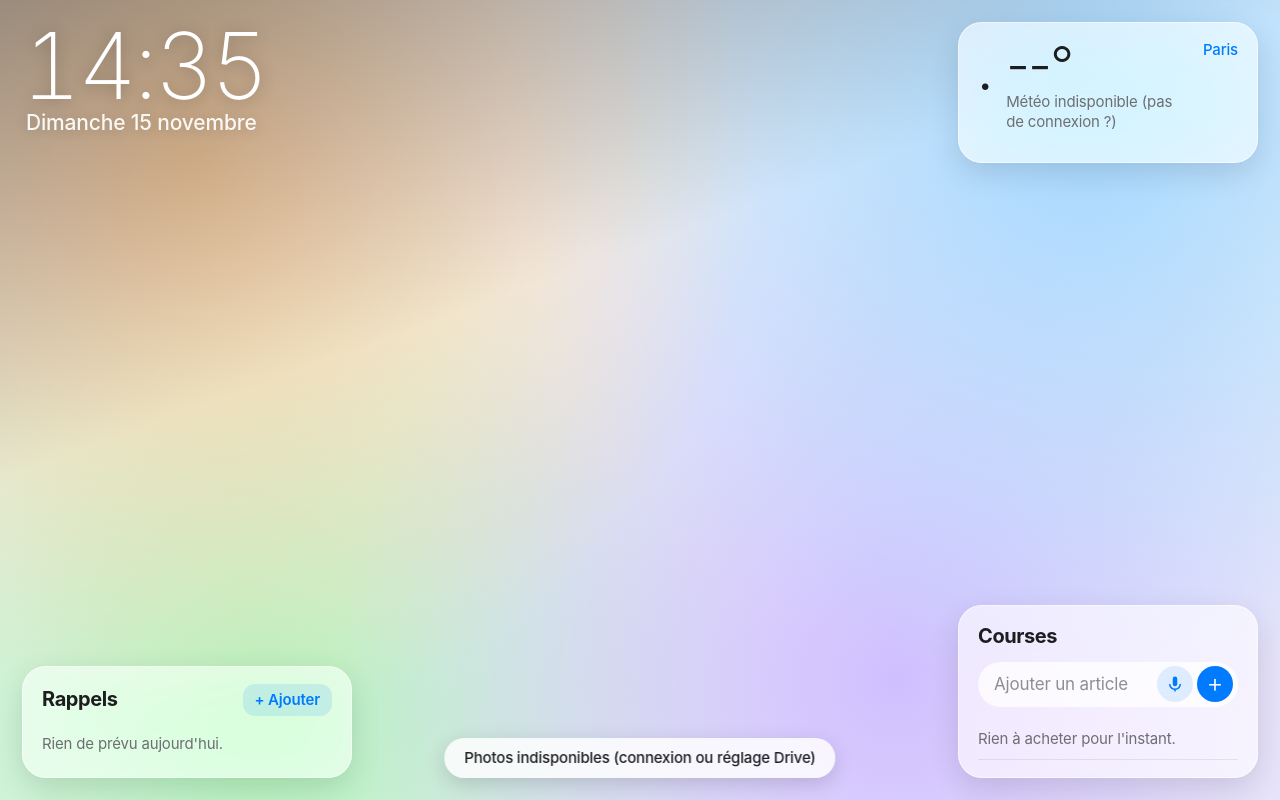
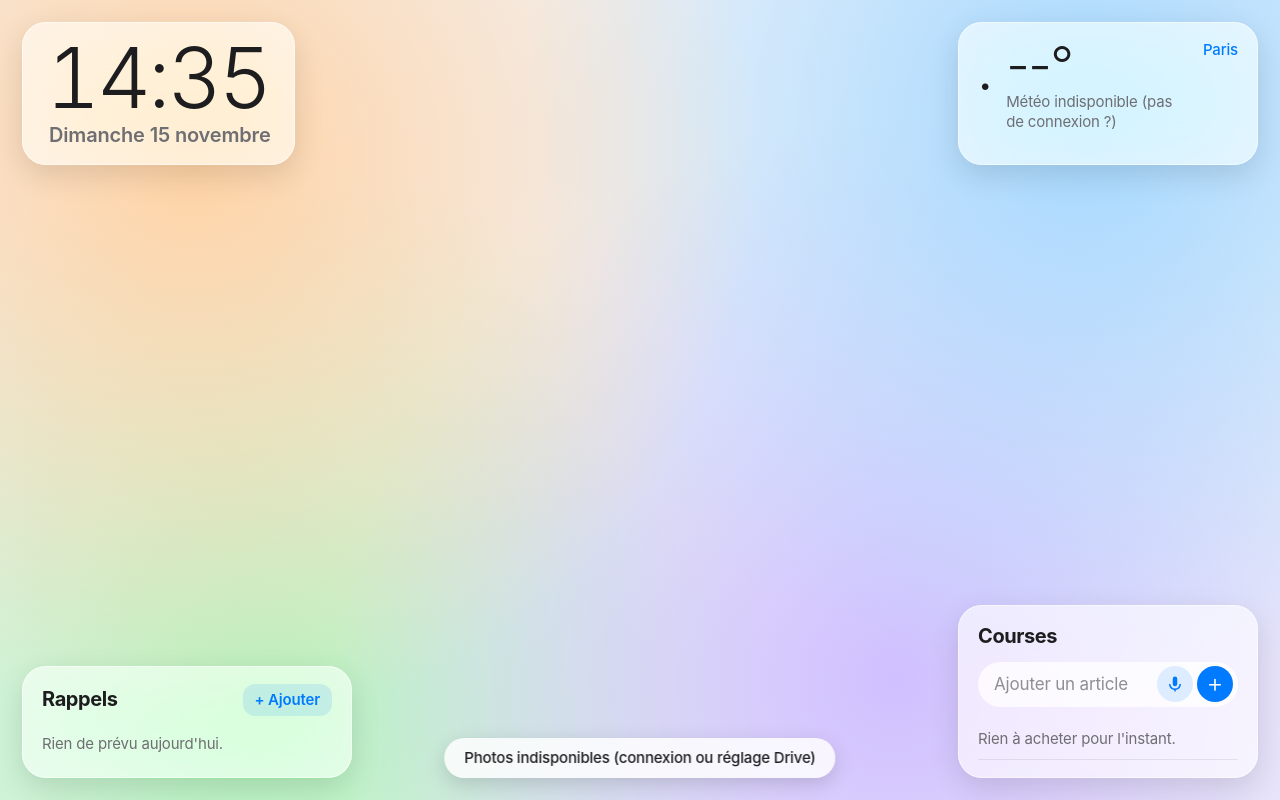
Before and after one commit to William-ia/IPAD, a plain HTML site: page index.html in a window 1280 px wide. Drawn offline with Linux system fonts and the light colour scheme; no server answers.

Commit message:
Add files via upload

```diff
--- a/index.html
+++ b/index.html
@@ -43,8 +43,6 @@ button { cursor: pointer; }
 .bg img.on { opacity: 1; -webkit-animation: drift 14s ease-out both; animation: drift 14s ease-out both; }
 @-webkit-keyframes drift { from { -webkit-transform: scale(1.08); } to { -webkit-transform: scale(1); } }
 @keyframes drift { from { transform: scale(1.08); } to { transform: scale(1); } }
-/* léger voile en haut à gauche pour que l'heure reste lisible sur n'importe quelle photo */
-.bg::after { content: ""; position: absolute; inset: 0; background: linear-gradient(160deg, rgba(0,0,0,.38) 0, rgba(0,0,0,0) 38%); }
 
 /* ---------- Grille ---------- */
 .app {
@@ -79,9 +77,10 @@ button { cursor: pointer; }
 .hint { color: var(--ink-2); font-size: 15px; padding: 6px 0; }
 
 /* ---------- Heure ---------- */
-.clock { grid-area: clock; color: #fff; text-shadow: 0 2px 16px rgba(0,0,0,.25); }
-.clock .time { font-size: 92px; font-weight: 200; line-height: .95; letter-spacing: -.04em; font-variant-numeric: tabular-nums; }
-.clock .date { font-size: 21px; font-weight: 500; opacity: .92; padding-left: 4px; }
+/* Dans une carte de verre comme la météo : lisible sur n'importe quelle photo */
+.clock { grid-area: clock; align-self: start; justify-self: start; gap: 2px; padding: 14px 24px 16px; }
+.clock .time { font-size: 84px; font-weight: 300; line-height: 1; letter-spacing: -.04em; font-variant-numeric: tabular-nums; }
+.clock .date { font-size: 20px; font-weight: 600; color: var(--ink-2); padding-left: 3px; }
 .clock .date::first-letter { text-transform: uppercase; }
 
 /* ---------- Météo ---------- */
@@ -170,7 +169,7 @@ select.field { padding-right: 8px; }
 <div class="bg"><img id="imgA" alt=""><img id="imgB" alt=""></div>
 
 <div class="app">
-  <div class="clock">
+  <div class="card clock">
     <div class="time" id="clock">--:--</div>
     <div class="date" id="date"></div>
   </div>
```
